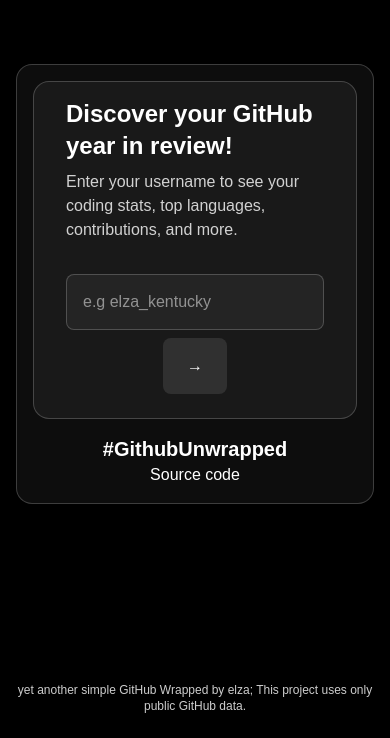
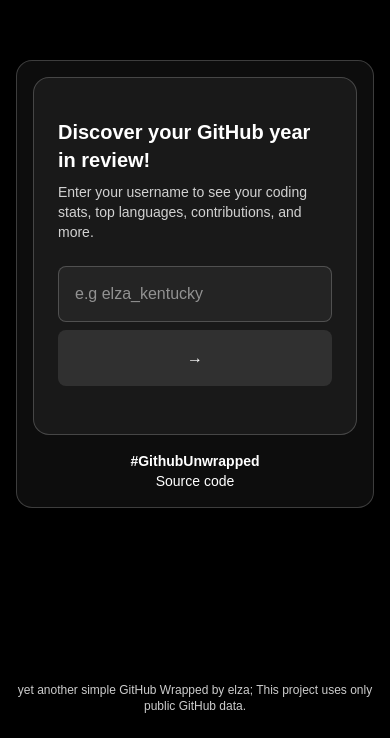
Before and after one commit to khuza08/ghwrapped, a Next.js app: page / in a window 390 px wide. Shown: the part 106-844 px from the top of the page. Built offline with nearby package versions, Linux system fonts and the light colour scheme.

Commit message:
adjust user container

```diff
--- a/src/app/page.tsx
+++ b/src/app/page.tsx
@@ -48,8 +48,10 @@
                 setError={setError}
                 onSubmit={handleSubmit}
               />
-              <div className="mt-4 px-2 flex flex-col sm:flex-row justify-between items-center text-white">
-                <div className="font-bold text-xl">#GithubUnwrapped</div>
+              <div className="mt-4 px-2 flex flex-col sm:flex-row justify-between items-center text-white text-sm sm:text-base">
+                <div className="font-bold text-md md:text-lg lg:text-xl xl:text-2xl">
+                  #GithubUnwrapped
+                </div>
                 <div>Source code</div>
               </div>
             </div>
--- a/src/components/UI/UsernameForm.tsx
+++ b/src/components/UI/UsernameForm.tsx
@@ -47,13 +47,13 @@
   };
 
   return (
-    <div className="bg-white/5 border border-white/20 rounded-2xl px-8 w-full max-w-2xl">
+    <div className="bg-white/5 border border-white/20 rounded-2xl p-6 sm:p-8 w-full max-w-2xl">
       {/* Header Section */}
-      <div className="mb-8">
-        <h1 className="text-2xl sm:text-3xl md:text-4xl font-bold text-white mb-2 mt-4">
+      <div className="mb-6 sm:mb-8">
+        <h1 className="text-xl sm:text-2xl md:text-3xl font-bold text-white mb-2 mt-4">
           Discover your GitHub year in review!
         </h1>
-        <p className="text-white/80">
+        <p className="text-white/80 text-sm sm:text-base">
           Enter your username to see your coding stats, top languages,
           contributions, and more.
         </p>
@@ -61,8 +61,8 @@
 
       {/* Input Section */}
       <form onSubmit={handleFormSubmit} className="mb-6">
-        <div className="flex flex-col sm:flex-row gap-2 sm:gap-4 items-center">
-          <div className="w-full sm:w-auto grow">
+        <div className="flex flex-col sm:flex-row gap-2 sm:gap-4 items-center w-full">
+          <div className="w-full grow">
             <input
               type="text"
               value={username}
@@ -74,7 +74,7 @@
           </div>
           <button
             type="submit"
-            className="px-6 py-3 rounded-lg bg-white/10 text-white flex items-center justify-center min-w-14 h-14"
+            className="w-full sm:w-auto min-w-14 h-14 px-4 py-3 rounded-lg bg-white/10 text-white flex items-center justify-center"
           >
             <span className="hidden sm:inline">Go</span>
             <span className="sm:hidden">→</span>
```
